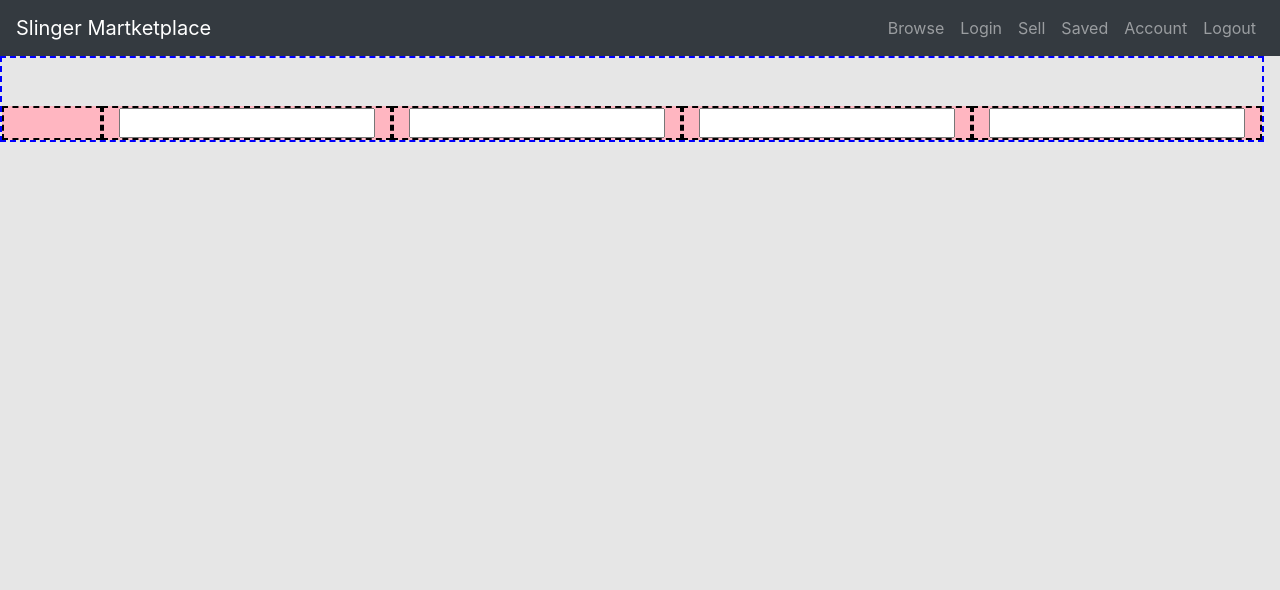
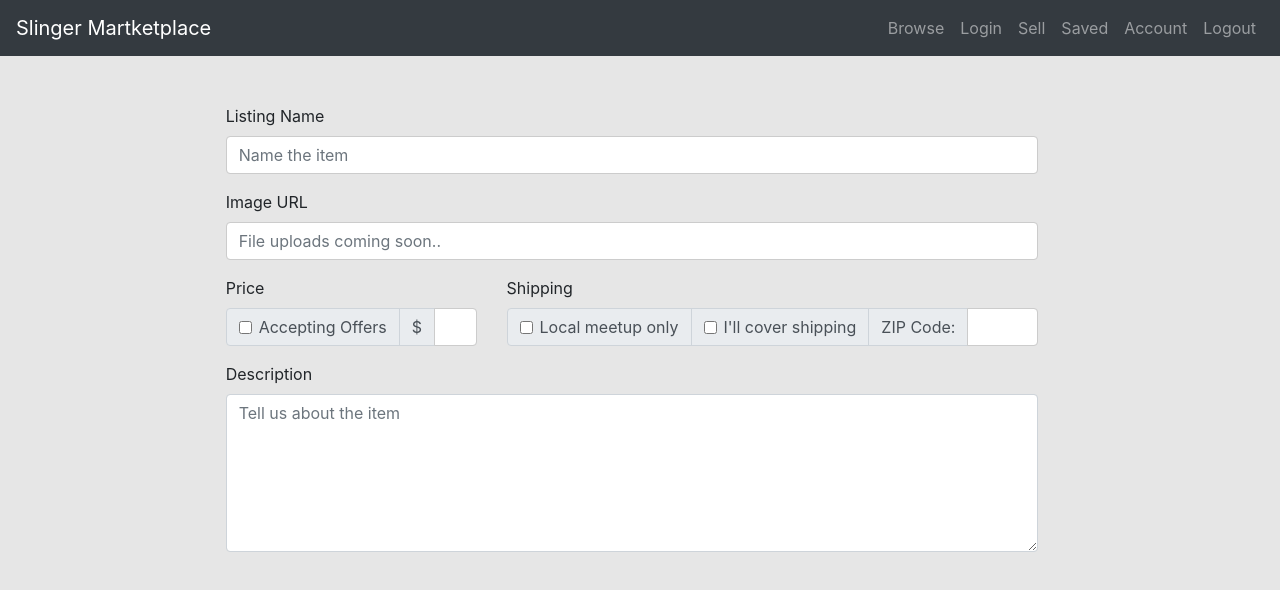
Before and after one commit to TPSreports2020/slanger, an Angular app: page /post in a window 1280 px wide. Shown: the top 590 px of the page. Built offline with nearby package versions, Linux system fonts and the light colour scheme.

Commit message:
7 files modified

```diff
--- a/src/app/app.component.html
+++ b/src/app/app.component.html
@@ -2,10 +2,6 @@
 </app-header>
 <div class="container-fluid">
   <div class="app-wrap">
-    <div class="row">
-      <div class="col">
-        <router-outlet></router-outlet>
-      </div>
-    </div>
+    <router-outlet></router-outlet>
   </div>
-</div>
+  </div>
--- a/src/app/browse/browse.component.ts
+++ b/src/app/browse/browse.component.ts
@@ -41,9 +41,28 @@ export class BrowseComponent implements OnInit {
       price: 900,
       description: 'Love this guitar but have too many! Like new, model is LPJ20ANN, 60s humbuckers!'
     }
+    ,
+    {
+      name: 'Gibson Les Paul',
+      price: 900,
+      description: 'Love this guitar but have too many! Like new, model is LPJ20ANN, 60s humbuckers!'
+    },
+    {
+      name: 'Gibson Les Paul',
+      price: 900,
+      description: 'Love this guitar but have too many! Like new, model is LPJ20ANN, 60s humbuckers!'
+    },
+    {
+      name: 'Gibson Les Paul',
+      price: 900,
+      description: 'Love this guitar but have too many! Like new, model is LPJ20ANN, 60s humbuckers!'
+    },
+    {
+      name: 'Gibson Les Paul',
+      price: 900,
+      description: 'Love this guitar but have too many! Like new, model is LPJ20ANN, 60s humbuckers!'
+    }
   ]
-
-
 
   ngOnInit() {
   }
--- a/src/app/browse/search/search.component.css
+++ b/src/app/browse/search/search.component.css
@@ -1,9 +1,4 @@
 .main-form-wrapper {
-  margin: 3rem 0;
+  margin-top: 3rem;
+  margin-bottom: 3rem;
 }
-
-input[type="text"] {
-outline: none;
-box-shadow:none !important;
-border:1px solid #ccc !important;
-}
--- a/src/app/post-form/post-form.component.css
+++ b/src/app/post-form/post-form.component.css
@@ -5,13 +5,3 @@
 .checkSpace {
   width: 7px;
 }
-
-.col {
-  background-color: lightpink;
-  border: 2px dashed black;
-}
-
-.row {
-  background-color: lightpurple;
-  border: 2px dashed blue;
-}
--- a/src/app/post-form/post-form.component.html
+++ b/src/app/post-form/post-form.component.html
@@ -1,11 +1,7 @@
 
 <div class="row">
-  <div class="col formWrapper"></div>
-  <div class="col formWrapper"> <input type="text"></div>
-  <div class="col formWrapper"> <input type="text"></div>
-  <div class="col formWrapper"> <input type="text"></div>
-  <div class="col formWrapper"> <input type="text"></div>
-  <!-- <div
+
+  <div
     class="col-2 formWrapper"
     *ngIf="img.value">
     <img [src]="img.value" alt="">
@@ -94,6 +90,6 @@
 
     </form>
   </div>
-  <div class="col" *ngIf="!img.value"></div> -->
+  <div class="col" *ngIf="!img.value"></div>
 
 </div>
--- a/src/styles.css
+++ b/src/styles.css
@@ -3,3 +3,9 @@
 body {
   background-color: #e6e6e6;
 }
+
+input[type="text"] {
+outline: none;
+box-shadow:none !important;
+border:1px solid #ccc !important;
+}
```
Also changed, not shown: src/app/app.component.css (line endings or trailing spaces).
